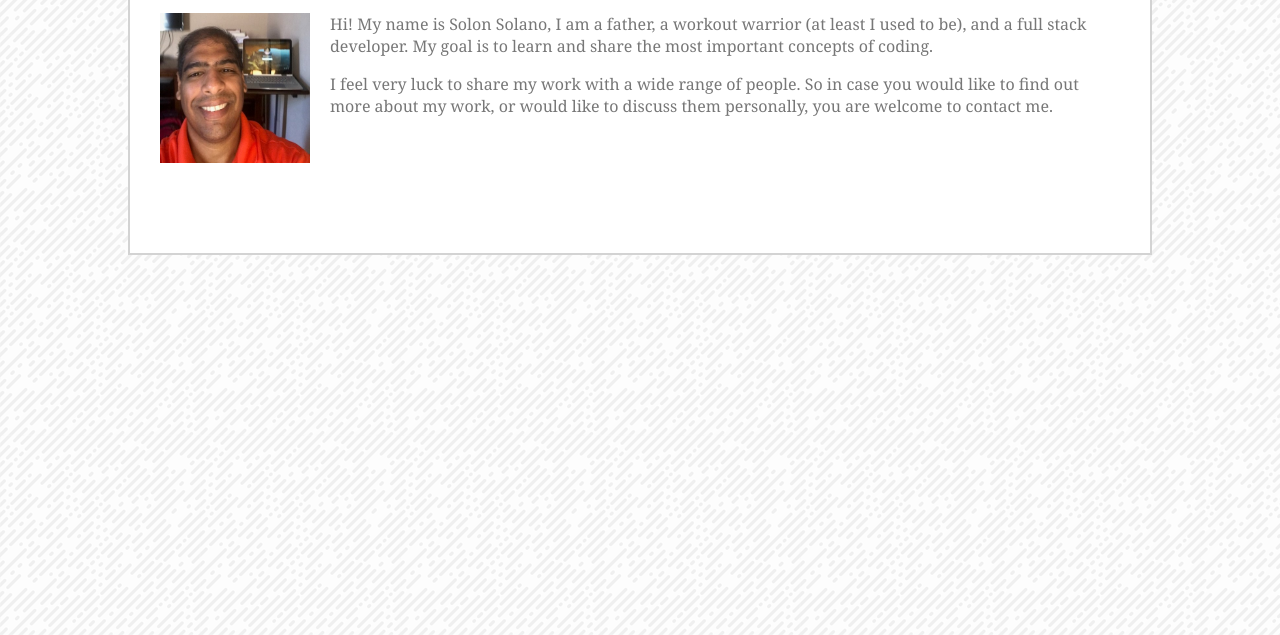
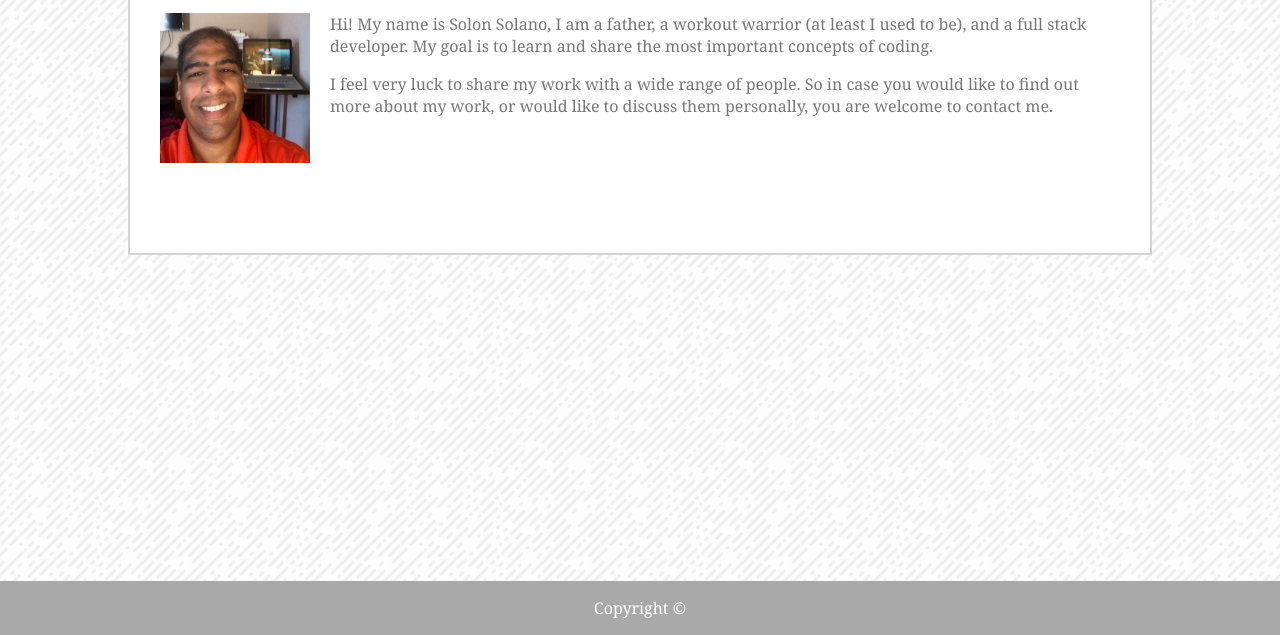
Before and after one commit to SSolano1/Basic-Portfolio, a plain HTML site: page index.html in a window 1280 px wide. Shown: the part 165-800 px from the top of the page. Drawn offline with Linux system fonts and the light colour scheme.

Commit message:
added footer

```diff
--- a/assets/css/style.css
+++ b/assets/css/style.css
@@ -49,3 +49,11 @@ h1{
     border-bottom: 1px solid lightgray;
     padding: 20px 0;
 }
+.footer{
+    position: fixed;
+    left: 0;
+    bottom: 0;
+    width: 100%;
+    background-color: darkgray;
+    color: white;
+    text-align: center;
--- a/index.html
+++ b/index.html
@@ -22,6 +22,7 @@
 
     <div class="wrapper">
         <div class="h1header"><h1>About Me</h1></div>
+
         <section id="content">
                 <img id="pic" src="assets/images/solon (2).JPG" alt="Solon Solano" style="width:150px;height:150px;">
             <p> Hi!  My name is Solon Solano, I am a father, a workout warrior (at least I used to be), and a full stack developer.  My goal is to learn and share the most important concepts of coding.
@@ -32,17 +33,12 @@
             <!-- <p>
                     Lorem Ipsum is simply dummy text of the printing and typesetting industry. Lorem Ipsum has been the industry's standard dummy text ever since the 1500s, when an unknown printer took a galley of type and scrambled it to make a type specimen book. It has survived not only five centuries, but also the leap into electronic typesetting, remaining essentially unchanged. It was popularised in the 1960s with the release of Letraset sheets containing Lorem Ipsum passages, and more recently with desktop publishing software like Aldus PageMaker including versions of Lorem Ipsum
             </p> -->
-
-
         </section>
 
-    </div>
-    <h1></h1>
-    <h2></h2>
-
-    <p>
-
-    </p>
+        <div class="footer">
+                <p>Copyright ©
+                </p>
+        </div>
 
 </body>
 </html>
```
